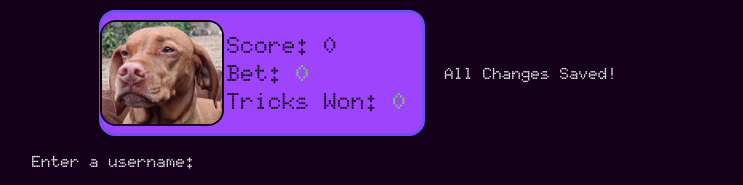
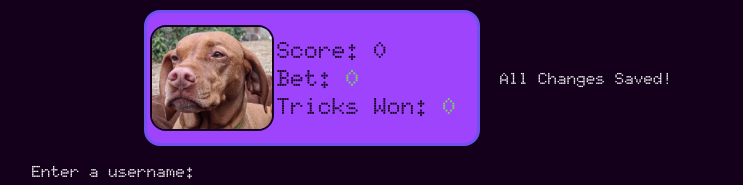
Before and after one commit to AidanNC/playquest.online, a React (Vite) app in the folder frontend/playquest.online-frontend/: page /GuestAccount in a window 1280 px wide. Shown: the top 185 px of the page, without its empty margins (268-1011 px from the left). Built offline with nearby package versions, Linux system fonts and the light colour scheme.

Commit message:
add: mini trick display

```diff
--- a/frontend/playquest.online-frontend/src/components/CardComponent.tsx
+++ b/frontend/playquest.online-frontend/src/components/CardComponent.tsx
@@ -8,7 +8,10 @@ import styled from "styled-components";
 import Card from "../../../../gameEngine/Card.ts";
 import { useState } from "react";
 
-const MainContainer = styled.div<{ $color: string; $hover: boolean }>`
+const MainContainer = styled.div<{
+	$color: string;
+	$hover: boolean;
+}>`
 	height: 80px;
 	width: 60px;
 	background-color: #36014a;
@@ -29,20 +32,50 @@ const MainContainer = styled.div<{ $color: string; $hover: boolean }>`
 	color: ${(props) => props.$color};
 	justify-content: center;
 	align-items: center;
+	//if something is super small then we will reduce the fontsize
 	font-size: 35px;
 	font-weight: bold;
 
 	margin-bottom: ${(props) => (props.$hover ? "15px" : "2px")};
 	transition: margin-bottom 0.2s ease;
 `;
+const MiniMainContainer = styled.div<{
+	$color: string;
+}>`
+	height: 20px;
+	width: 15px;
+	background-color: #36014a;
+
+	// filter: drop-shadow(0px 0px 1px #f5f5c1);
+	border: 1px solid #f5f5c1;
+
+	border-radius: 2px;
+	display: flex;
+	gap: 2px;
+	margin: 2px;
+	color: ${(props) => props.$color};
+	justify-content: center;
+	align-items: center;
+
+	font-size: 20px;
+	font-weight: bold;
+
+	margin-bottom: 2px;
+`;
 
 interface CardElementProps {
 	card: Card;
 	id?: number;
 	onClick?: () => void;
+	mini?: boolean;
 }
 
-export default function CardComponent({ card, id, onClick }: CardElementProps) {
+export default function CardComponent({
+	card,
+	id,
+	onClick,
+	mini,
+}: CardElementProps) {
 	let color = "#f5f5c1";
 	let displaySuit: JSX.Element = <BsFillSuitClubFill color="black" />;
 	const [hover, setHover] = useState(false);
@@ -79,6 +112,13 @@ export default function CardComponent({ card, id, onClick }: CardElementProps) {
 				// setHover(false);
 			}}
 		>
+			{mini ? (
+				<MiniMainContainer $color={color}>
+					<>
+						{name}
+					</>
+				</MiniMainContainer>
+			) : (
 				<MainContainer
 					id={"card" + id}
 					onClick={() => {
@@ -94,6 +134,7 @@ export default function CardComponent({ card, id, onClick }: CardElementProps) {
 						{name}
 					</>
 				</MainContainer>
+			)}
 		</div>
 	);
 }
--- a/frontend/playquest.online-frontend/src/components/MiniTrick.tsx
+++ b/frontend/playquest.online-frontend/src/components/MiniTrick.tsx
@@ -0,0 +1,31 @@
+import Card from "../../../../gameEngine/Card";
+import CardComponent from "./CardComponent";
+import styled from "styled-components";
+
+type MiniTrickProps = {
+	trick: Card[];
+};
+
+const MainContainer = styled.div`
+	position: relative;
+	margin-top: 10px;
+	height: 20px;
+	width: 40px;
+`;
+const CardContainer = styled.div<{ $offsetX: number, $offsetY: number }>`
+	position: absolute;
+	left: ${(props) => props.$offsetX}px;
+	top: ${(props) => props.$offsetY}px;
+`;
+
+export default function MiniTrick({ trick }: MiniTrickProps) {
+	return (
+		<MainContainer>
+			{trick.map((card, i) => (
+				<CardContainer $offsetX={10*i} $offsetY={-2*i}>
+					<CardComponent key={i} card={card} mini={true} />
+				</CardContainer>
+			))}
+		</MainContainer>
+	);
+}
--- a/frontend/playquest.online-frontend/src/components/ProfilePicture.tsx
+++ b/frontend/playquest.online-frontend/src/components/ProfilePicture.tsx
@@ -3,9 +3,15 @@ import { useEffect, useState } from "react";
 import ProfileImage from "./ProfileImage";
 import Card from "../../../../gameEngine/Card";
 import ViewTricksModal from "../views/Game/ViewTricksModal";
+import MiniTrick from "./MiniTrick";
 
-
+const TrickAndMainContainer = styled.div`
+	display: flex;
+	flex-direction: row;
+`;
 const MainContainer = styled.div<{ $active: boolean }>`
+	height: 130px;
+	width: 320px;
 	display: flex;
 	justify-content: center;
 	align-items: center;
@@ -41,6 +47,15 @@ const InfoDisplay = styled.div`
 	}
 	.bet {
 	}
+`;
+
+const TrickDisplay = styled.div`
+	display: flex;
+	justify-content: flex-start;
+	flex-wrap: wrap;
+	margin-right: 20px;
+	margin-left: auto;
+	width: 80px;
 `;
 type ProfilePictureProps = {
 	imageString: string;
@@ -120,6 +135,12 @@ export default function ProfilePicture({
 					tricks={wonTricks}
 				/>
 			)}
+			<TrickAndMainContainer>
+				<TrickDisplay>
+					{wonTricks.map((trick, i) => (
+						<MiniTrick trick={trick} key={i} />
+					))}
+				</TrickDisplay>
 				<MainContainer $active={active}>
 					<ProfileImage selected={false} imageString={imageString} />
 
@@ -128,7 +149,9 @@ export default function ProfilePicture({
 						<p>
 							Score: {score}
 							{scoreIncrease !== null && (
-							<span style={{ color: scoreIncrease === bet + 10 ? green : red }}>
+								<span
+									style={{ color: scoreIncrease === bet + 10 ? green : red }}
+								>
 									{" "}
 									+ {scoreIncrease}
 								</span>
@@ -146,6 +169,7 @@ export default function ProfilePicture({
 						</p>
 					</InfoDisplay>
 				</MainContainer>
+			</TrickAndMainContainer>
 		</div>
 	);
 }
--- a/frontend/playquest.online-frontend/src/main.tsx
+++ b/frontend/playquest.online-frontend/src/main.tsx
@@ -23,6 +23,10 @@ const router = createBrowserRouter([
   {
     path: '/App',
     element: <App />
+  },
+  {
+    path: '/CardTests',
+    element: <CardTests />
   }
 ])
 
--- a/frontend/playquest.online-frontend/src/views/Game/PlayerDisplay.tsx
+++ b/frontend/playquest.online-frontend/src/views/Game/PlayerDisplay.tsx
@@ -78,7 +78,8 @@ export default function PlayerDisplay({
 				{cardDisplay()}
 			</AnimatedCard>
 			{playerInfo.playerBet === -1 && playerInfo.active && (
-				<div>
+				// magic number
+				<div style={{marginLeft: "100px"}}>
 					<p>Place bet:</p>
 					<input
 						type="number"
--- a/frontend/playquest.online-frontend/src/views/StyleTests/CardTests.tsx
+++ b/frontend/playquest.online-frontend/src/views/StyleTests/CardTests.tsx
@@ -1,7 +1,7 @@
 import CardComponent from "../../components/CardComponent.tsx";
-import Card, {SUITS, VALUES } from "../../../../../gameEngine/Card.ts";
+import Card, { SUITS, VALUES } from "../../../../../gameEngine/Card.ts";
 import styled from "styled-components";
-
+import MiniTrick from "../../components/MiniTrick.tsx";
 
 const CardContainer = styled.div`
 	margin-left: 50px;
@@ -16,7 +16,6 @@ flex-direction: row;
 	gap: 9px;
 `;
 export default function CardTests() {
-
 	const rows = [];
 	for (const suit of SUITS) {
 		const row: Card[] = [];
@@ -28,6 +27,7 @@ export default function CardTests() {
 	}
 
 	return (
+		<div>
 			<CardContainer>
 				{rows.map((row, i) => (
 					<CardRow key={i}>
@@ -37,6 +37,26 @@ export default function CardTests() {
 					</CardRow>
 				))}
 			</CardContainer>
-	)
-
+			<div style={{ display: "flex" }}>
+				<MiniTrick
+					trick={[
+						new Card("S", 10),
+						new Card("S", 5),
+						new Card("S", 4),
+						new Card("D", 4),
+						new Card("D", 5),
+					]}
+				/>
+				<MiniTrick
+					trick={[
+						new Card("C", 10),
+						new Card("C", 5),
+						new Card("C", 4),
+						new Card("C", 4),
+						new Card("C", 5),
+					]}
+				/>
+			</div>
+		</div>
+	);
 }
```
Lines whose indentation alone changed are shown as unchanged.
